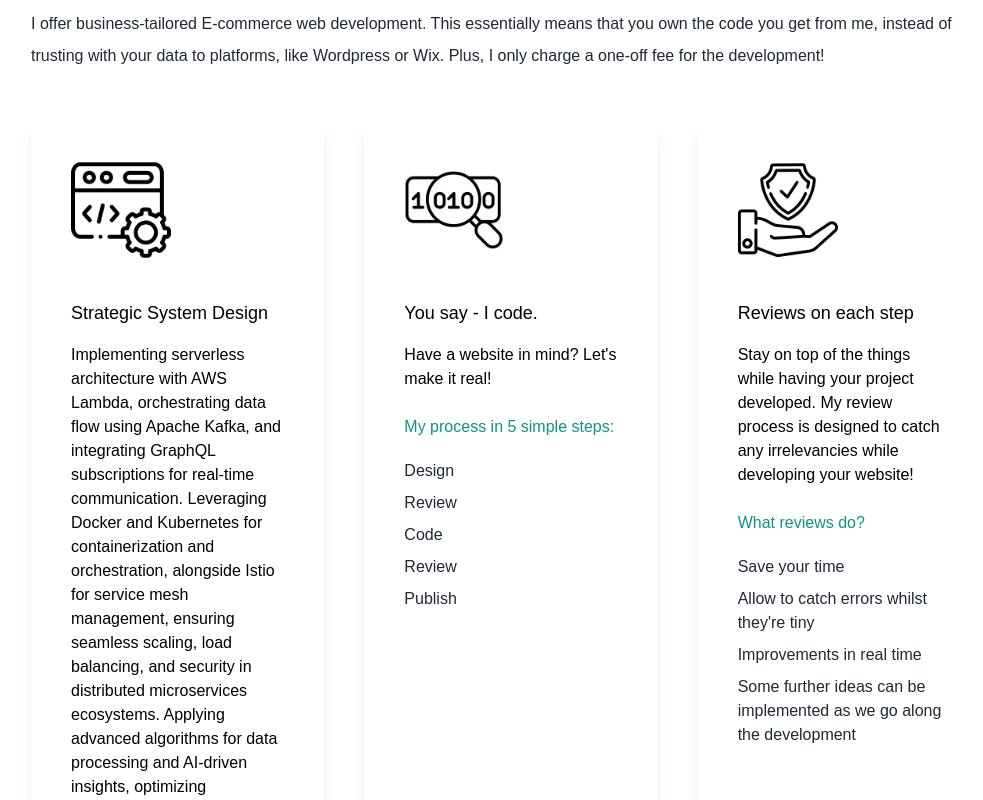
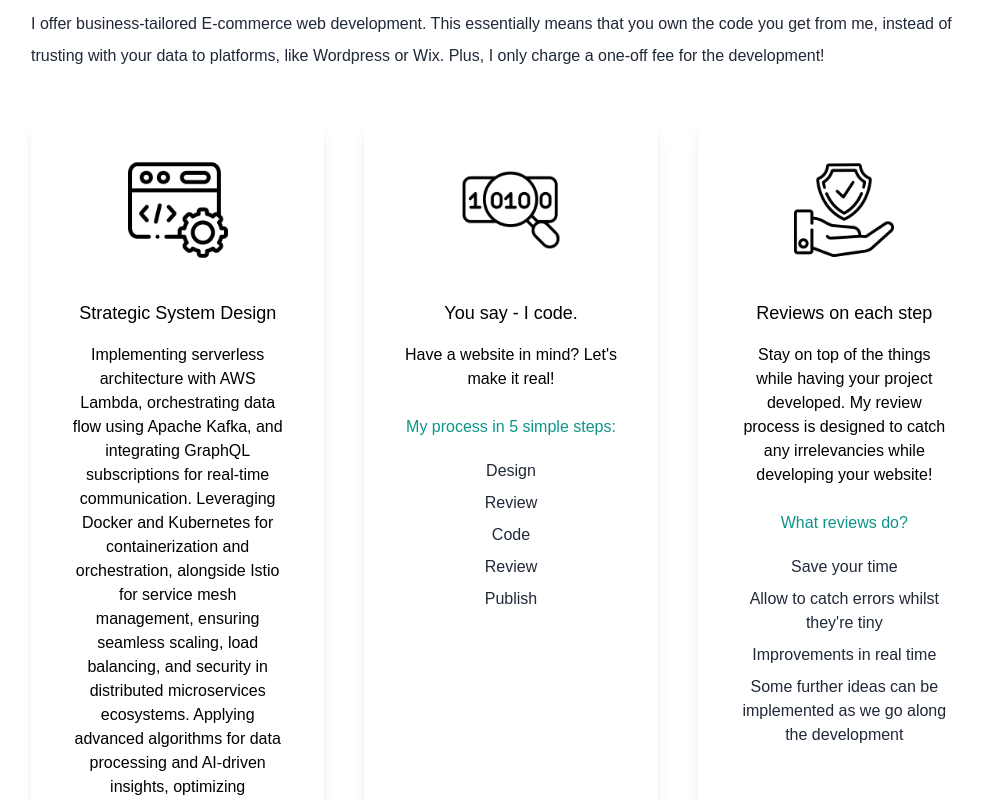
Before and after one commit to idncod/reactive-portfolio, a Next.js app: page / in a window 1280 px wide. Shown: the part 1120-1920 px from the top of the page, without its empty margins (129-1112 px from the left). Built offline with nearby package versions, Linux system fonts and the light colour scheme.

Commit message:
upd_txt_center

```diff
--- a/pages/index.js
+++ b/pages/index.js
@@ -85,7 +85,7 @@
             </p>
           </div>
           <div className="lg:flex gap-10">
-            <div className="text-left shadow-lg p-10 rounded-xl my-10  dark:bg-white flex-1">
+            <div className="text-center shadow-lg p-10 rounded-xl my-10  dark:bg-white flex-1">
               <Image src={design} width={100} height={100} />
               <h3 className="text-lg font-medium font-bold pt-8 pb-2  ">
               Strategic System Design
@@ -94,7 +94,7 @@
 
               Implementing serverless architecture with AWS Lambda, orchestrating data flow using Apache Kafka, and integrating GraphQL subscriptions for real-time communication. Leveraging Docker and Kubernetes for containerization and orchestration, alongside Istio for service mesh management, ensuring seamless scaling, load balancing, and security in distributed microservices ecosystems. Applying advanced algorithms for data processing and AI-driven insights, optimizing performance and enhancing user experiences in intricate, data-intensive applications.</p>
             </div>
-            <div className="text-left shadow-lg p-10 rounded-xl my-10 dark:bg-white flex-1">
+            <div className="text-center shadow-lg p-10 rounded-xl my-10 dark:bg-white flex-1">
               <Image src={code} width={100} height={100} />
               <h3 className="text-lg font-medium font-bold pt-8 pb-2 ">
                 You say - I code.
@@ -109,7 +109,7 @@
               <p className="text-gray-800 py-1">Review</p>
               <p className="text-gray-800 py-1">Publish</p>
             </div>
-            <div className="text-left shadow-lg p-10 rounded-xl my-10 dark:bg-white flex-1">
+            <div className="text-center shadow-lg p-10 rounded-xl my-10 dark:bg-white flex-1">
               <Image src={consulting} width={100} height={100} />
               <h3 className="text-lg font-medium font-bold pt-8 pb-2 ">Reviews on each step</h3>
               <p className="py-2">
```
